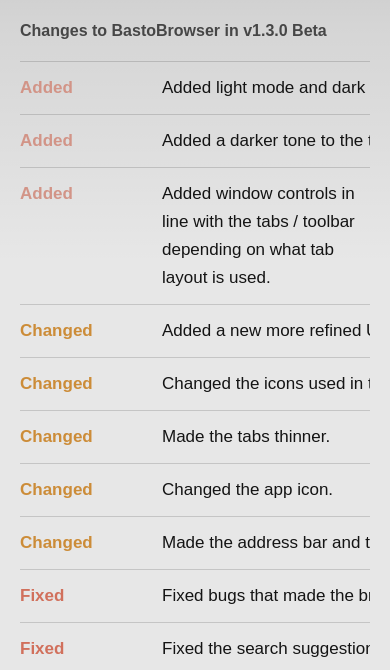
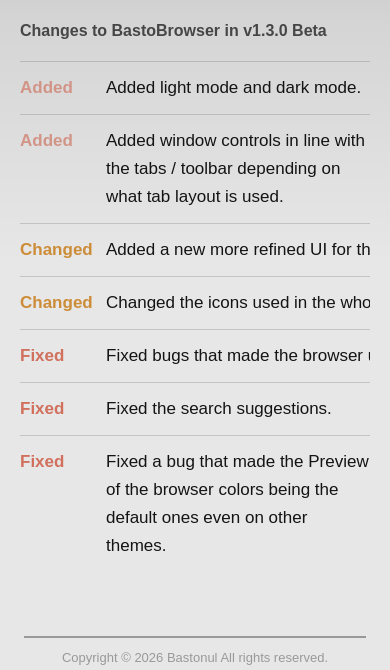
Before and after one commit to TutisiSpargatorDeCur/bastonul, a plain HTML site: page changelog.html in a window 390 px wide. Shown: the part 155-825 px from the top of the page. Drawn offline with Linux system fonts and the light colour scheme.

Commit message:
Update changelog.html with new content and styles

```diff
--- a/changelog.html
+++ b/changelog.html
@@ -221,6 +221,15 @@
                 padding-top: 112px;
             }
 
+            .change-list li {
+                grid-template-columns: 78px minmax(0, 1fr);
+                column-gap: 8px;
+            }
+
+            .change-list span {
+                -webkit-overflow-scrolling: touch;
+            }
+
             .site-footer-content {
                 padding-right: 24px;
                 padding-left: 24px;
@@ -275,14 +284,10 @@
             <h2>Changes to BastoBrowser in v1.3.0 Beta</h2>
             <ul class="change-list">
                 <li class="added"><strong>Added</strong><span>Added light mode and dark mode.</span></li>
-                <li class="added"><strong>Added</strong><span>Added a darker tone to the tab area when in top layout.</span></li>
                 <li class="added"><strong>Added</strong><span class="two-line">Added window controls in line with the tabs / toolbar depending on what tab layout is used.</span></li>
                 <li class="changed"><strong>Changed</strong><span>Added a new more refined UI for the settings.</span></li>
                 <li class="changed"><strong>Changed</strong><span>Changed the icons used in the whole browser.</span></li>
-                <li class="changed"><strong>Changed</strong><span>Made the tabs thinner.</span></li>
-                <li class="changed"><strong>Changed</strong><span>Changed the app icon.</span></li>
-                <li class="changed"><strong>Changed</strong><span>Made the address bar and toolbar thinner.</span></li>
-                <li class="fixed"><strong>Fixed</strong><span>Fixed bugs that made the browser unstable in v1.2.0 beta.</span></li>
+                <li class="fixed"><strong>Fixed</strong><span>Fixed bugs that made the browser unstable.</span></li>
                 <li class="fixed"><strong>Fixed</strong><span>Fixed the search suggestions.</span></li>
                 <li class="fixed"><strong>Fixed</strong><span class="two-line">Fixed a bug that made the Preview of the browser colors being the default ones even on other themes.</span></li>
             </ul>
```
